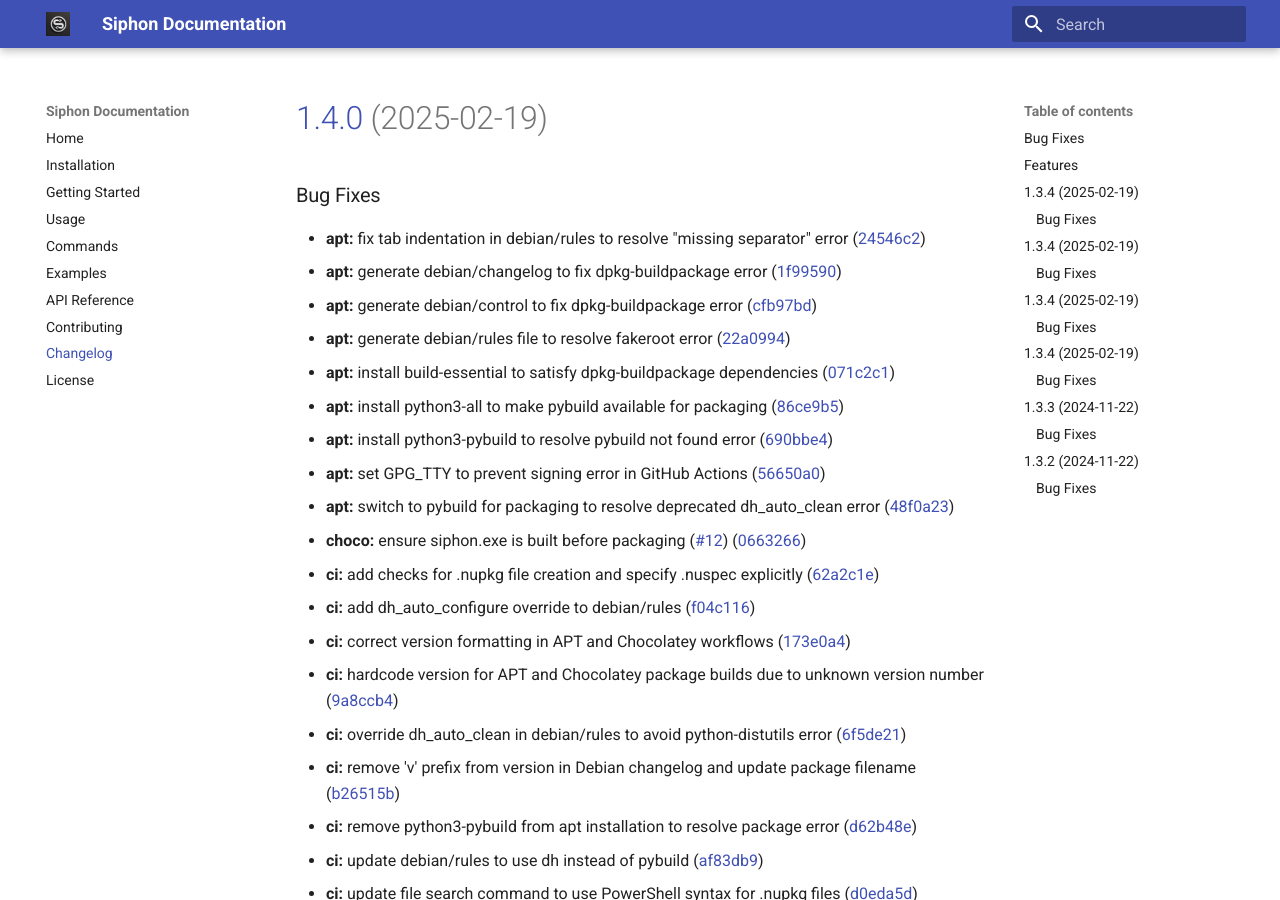
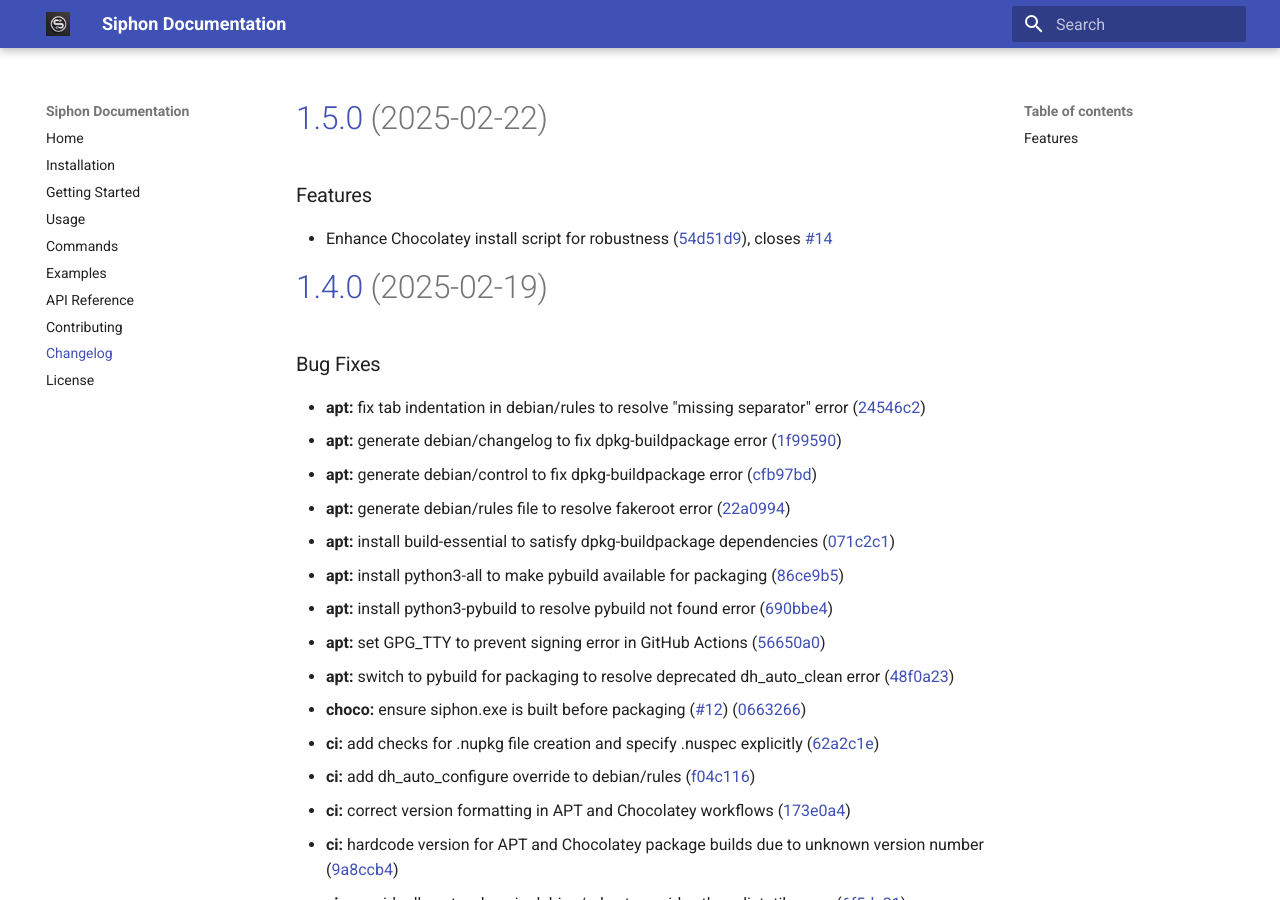
Before and after one commit to atxtechbro/siphon, an MkDocs documentation site: the page built from docs/changelog.md, in a window 1280 px wide and 900 px high. Built offline with MkDocs 1.6.1 and Material for MkDocs 9.7.7, drawn with Linux system fonts in a browser that asks for light colours.

Commit message:
chore(release): update changelog and version to 1.5.0

```diff
--- a/docs/changelog.md
+++ b/docs/changelog.md
@@ -1,3 +1,10 @@
+# [1.5.0](https://github.com/atxtechbro/siphon/compare/v1.4.0...v1.5.0) (2025-02-22)
+
+
+### Features
+
+* Enhance Chocolatey install script for robustness ([54d51d9](https://github.com/atxtechbro/siphon/commit/54d51d944bdaae903d923e162b3c33d86f90c131)), closes [#14](https://github.com/atxtechbro/siphon/issues/14)
+
 # [1.4.0](https://github.com/atxtechbro/siphon/compare/v1.3.3...v1.4.0) (2025-02-19)
 
 
```
